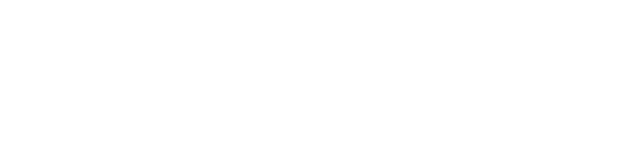
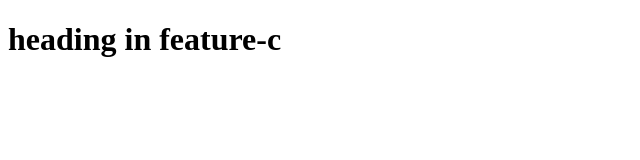
Before and after one commit to abhisekill/git-one, a plain HTML site: page index.html in a window 1280 px wide. Shown: the whole page, without its empty margins (0-640 px from the left). Drawn offline with Linux system fonts and the light colour scheme.

Commit message:
added heading in feature-c

```diff
--- a/index.html
+++ b/index.html
@@ -5,6 +5,6 @@
     <title>Title added</title>
   </head>
   <body>
-
+    <h1>heading in feature-c</h1>
   </body>
 </html>
```
